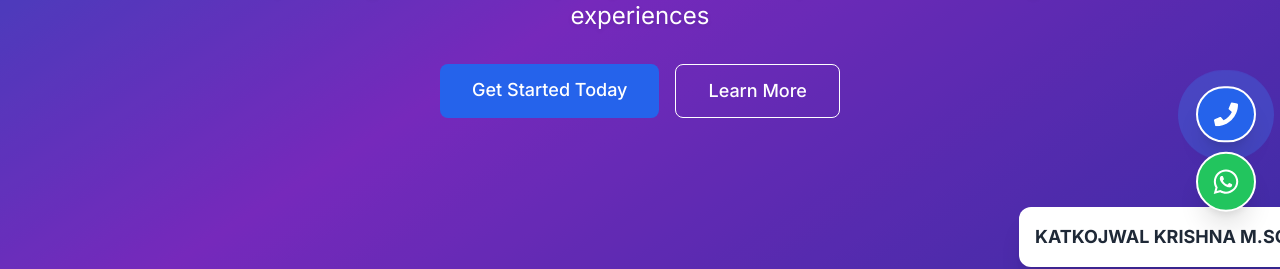
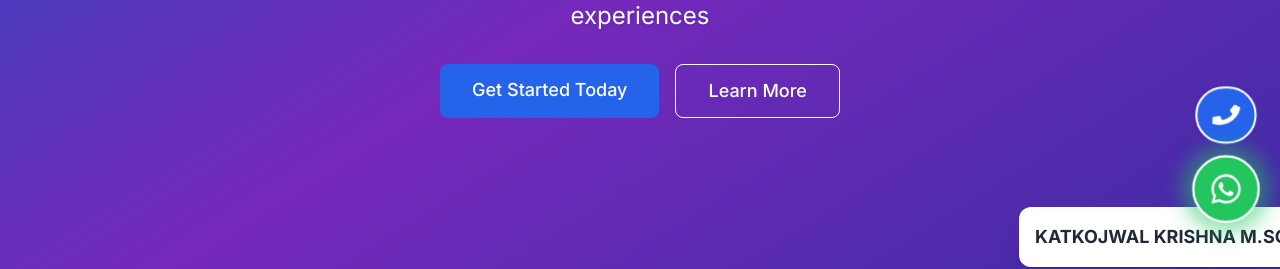
Before and after one commit to katkojwalk/KLM-HOMETUITIONS-LIVE, a React (Create React App) app in the folder client/: page / in a window 1280 px wide. Shown: the part 557-826 px from the top of the page. Built offline with nearby package versions, Linux system fonts and the light colour scheme; no server answers.

Commit message:
Make contact widget buttons explicitly blink with framer-motion

```diff
--- a/client/src/components/ContactWidget.js
+++ b/client/src/components/ContactWidget.js
@@ -10,51 +10,57 @@ const ContactWidget = () => {
   return (
     <div className="fixed bottom-6 right-6 z-50 flex flex-col space-y-4">
       {/* Phone Button */}
-      <div className="relative group">
-        {/* Pulsing background effect */}
-        <div className="absolute inset-0 bg-blue-500 rounded-full animate-ping opacity-75"></div>
       <motion.a
         href={`tel:${phoneNumber}`}
-          animate={{ y: [0, -8, 0] }}
-          transition={{ duration: 2, repeat: Infinity, ease: "easeInOut" }}
-          whileHover={{ scale: 1.1 }}
+        animate={{
+          scale: [1, 1.15, 1],
+          boxShadow: [
+            "0px 0px 0px 0px rgba(37, 99, 235, 0)",
+            "0px 0px 20px 10px rgba(37, 99, 235, 0.6)",
+            "0px 0px 0px 0px rgba(37, 99, 235, 0)"
+          ]
+        }}
+        transition={{ duration: 1.5, repeat: Infinity, ease: "easeInOut" }}
+        whileHover={{ scale: 1.2 }}
         whileTap={{ scale: 0.9 }}
-          className="relative bg-blue-600 text-white p-3.5 rounded-full shadow-xl flex items-center justify-center hover:bg-blue-700 transition-colors border-2 border-white z-10"
+        className="bg-blue-600 text-white p-3.5 rounded-full shadow-xl flex items-center justify-center hover:bg-blue-700 transition-colors border-2 border-white"
         title="Call Us"
       >
         <motion.div
           animate={{ rotate: [0, -15, 15, -15, 15, 0] }}
-            transition={{ duration: 1.5, repeat: Infinity, repeatDelay: 3 }}
+          transition={{ duration: 1.5, repeat: Infinity, repeatDelay: 1 }}
         >
           <FaPhone className="h-6 w-6" />
         </motion.div>
       </motion.a>
-      </div>
 
       {/* WhatsApp Button */}
-      <div className="relative group">
-        {/* Pulsing background effect */}
-        <div className="absolute inset-0 bg-green-400 rounded-full animate-ping opacity-75" style={{ animationDelay: '0.5s' }}></div>
       <motion.a
         href={`https://wa.me/${whatsappNumber}?text=Hi%20QUADRA%20HOME%20TUITIONS,%20I%20would%20like%20to%20know%20more.`}
         target="_blank"
         rel="noopener noreferrer"
-          animate={{ y: [0, -8, 0] }}
-          transition={{ duration: 2, repeat: Infinity, ease: "easeInOut", delay: 1 }}
-          whileHover={{ scale: 1.1 }}
+        animate={{
+          scale: [1, 1.15, 1],
+          boxShadow: [
+            "0px 0px 0px 0px rgba(34, 197, 94, 0)",
+            "0px 0px 20px 10px rgba(34, 197, 94, 0.6)",
+            "0px 0px 0px 0px rgba(34, 197, 94, 0)"
+          ]
+        }}
+        transition={{ duration: 1.5, repeat: Infinity, ease: "easeInOut", delay: 0.75 }}
+        whileHover={{ scale: 1.2 }}
         whileTap={{ scale: 0.9 }}
-          className="relative bg-green-500 text-white p-3.5 rounded-full shadow-xl flex items-center justify-center hover:bg-green-600 transition-colors border-2 border-white z-10"
+        className="bg-green-500 text-white p-3.5 rounded-full shadow-xl flex items-center justify-center hover:bg-green-600 transition-colors border-2 border-white"
         title="WhatsApp Us"
       >
         <motion.div
-            animate={{ scale: [1, 1.2, 1] }}
-            transition={{ duration: 1.5, repeat: Infinity, repeatDelay: 2 }}
+          animate={{ scale: [1, 1.3, 1] }}
+          transition={{ duration: 1.5, repeat: Infinity, repeatDelay: 1 }}
         >
           <FaWhatsapp className="h-7 w-7" />
         </motion.div>
       </motion.a>
     </div>
-    </div>
   );
 };
 
```
Lines whose indentation alone changed are shown as unchanged.
